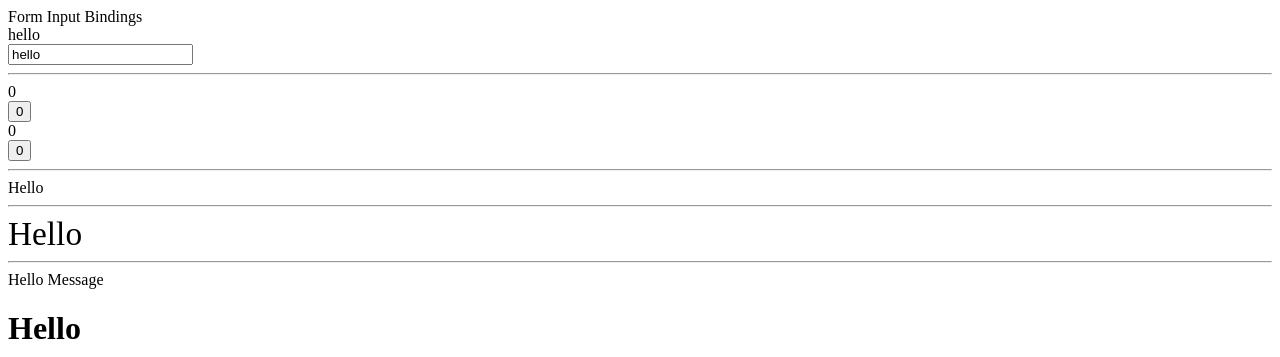
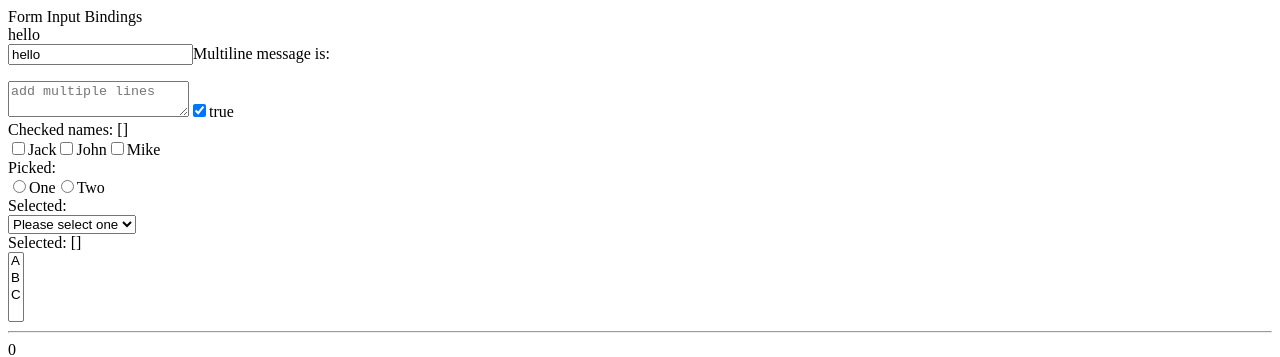
Before and after one commit to KTN-katanon/lab2, a Vue app: page / in a window 1280 px wide. Shown: the top 357 px of the page. Built offline with nearby package versions, Linux system fonts and the light colour scheme.

Commit message:
Finish Form Input 2

```diff
--- a/src/components/FormInputBindings.vue
+++ b/src/components/FormInputBindings.vue
@@ -1,11 +1,63 @@
 <template>
   <div>Form Input Bindings</div>
   <div>{{ text }}</div>
-  <input type="text" :value="text" @input="(e) => text = e.target.value">
+  <input v-model="text" />
+
+  <span>Multiline message is:</span>
+  <p style="white-space: pre-line;">{{ message }}</p>
+  <textarea v-model="message" placeholder="add multiple lines"></textarea>
+
+  <input type="checkbox" id="checkbox" v-model="checked" />
+  <label for="checkbox">{{ checked }}</label>
+
+
+  <div>Checked names: {{ checkedNames }}</div>
+
+  <input type="checkbox" id="jack" value="Jack" v-model="checkedNames" />
+  <label for="jack">Jack</label>
+
+  <input type="checkbox" id="john" value="John" v-model="checkedNames" />
+  <label for="john">John</label>
+
+  <input type="checkbox" id="mike" value="Mike" v-model="checkedNames" />
+  <label for="mike">Mike</label>
+
+
+  <div>Picked: {{ picked }}</div>
+
+  <input type="radio" id="one" value="One" v-model="picked" />
+  <label for="one">One</label>
+
+  <input type="radio" id="two" value="Two" v-model="picked" />
+  <label for="two">Two</label>
+
+
+  <div>Selected: {{ selected }}</div>
+
+  <select v-model="selected">
+    <option disabled value="">Please select one</option>
+    <option>A</option>
+    <option>B</option>
+    <option>C</option>
+  </select>
+
+
+  <div>Selected: {{ selected2 }}</div>
+
+  <select v-model="selected2" multiple>
+    <option>A</option>
+    <option>B</option>
+    <option>C</option>
+  </select>
 </template>
 
 <script setup>
 import { ref } from 'vue'
 const text = ref('hello')
-// const inputText = (e) => text.value = e.target.value
+const message = ref('')
+const checked = ref(true)
+const checkedNames = ref([])
+const picked = ref('')
+const selected = ref('')
+const selected2 = ref([])
 </script>
```
